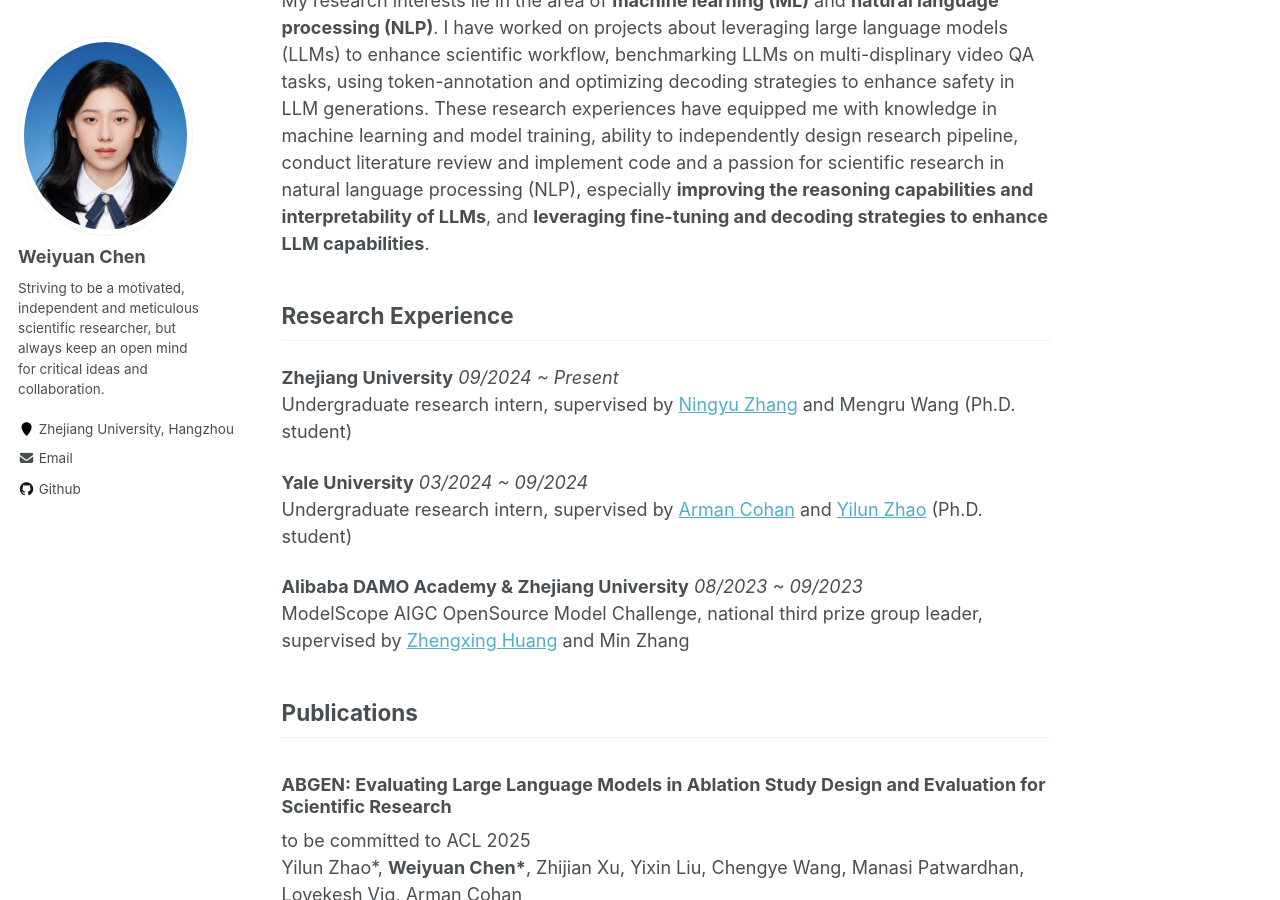
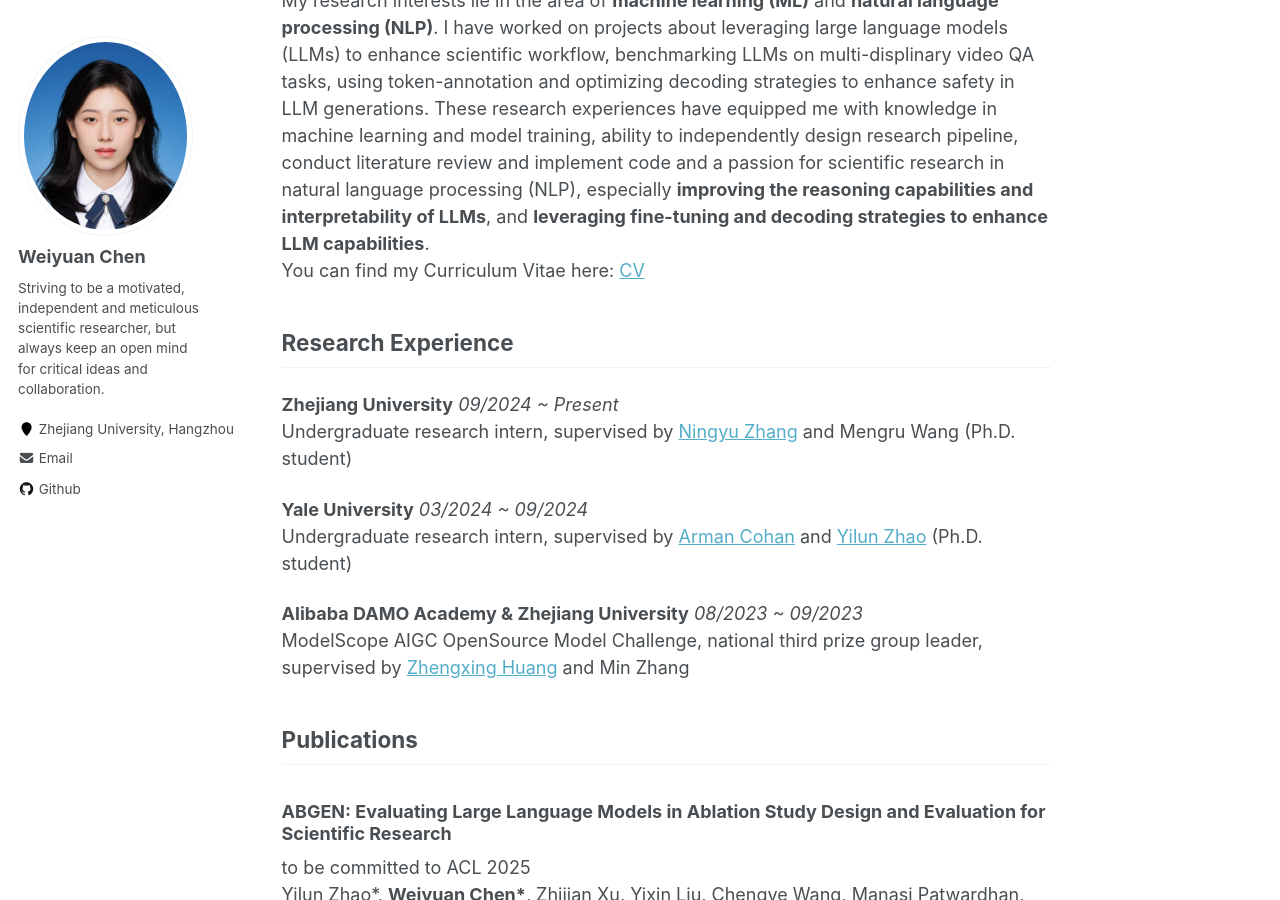
Before and after one commit to katie-chen2/katie-chen2.github.io, a Jekyll site: the page built from index.md, in a window 1280 px wide and 900 px high, scrolled down 431 px. Built offline with Jekyll 4.4.1, drawn with Linux system fonts in a browser that asks for light colours; nearby versions of some CDN libraries; our own code applies the rules of GitHub Pages for plain Markdown files; library files that are not in the unit come from our copies.

Commit message:
Update default.html

```diff
--- a/_layouts/default.html
+++ b/_layouts/default.html
@@ -116,7 +116,8 @@
                             These research experiences have equipped me with knowledge in machine learning and model training,
                             ability to independently design research pipeline, conduct literature review and implement code and
                             a passion for scientific research in natural language processing (NLP), especially <strong>improving the reasoning capabilities and interpretability of LLMs</strong>,
-                            and <strong>leveraging fine-tuning and decoding strategies to enhance LLM capabilities</strong>.
+                            and <strong>leveraging fine-tuning and decoding strategies to enhance LLM capabilities</strong>. <br \>
+                            You can find my Curriculum Vitae here: <a href="https://katie-chen2.github.io/publications/CV.pdf">CV</a>
                         </p>
 
                         <h2 id="research-interests">Research Experience</h2>
```
